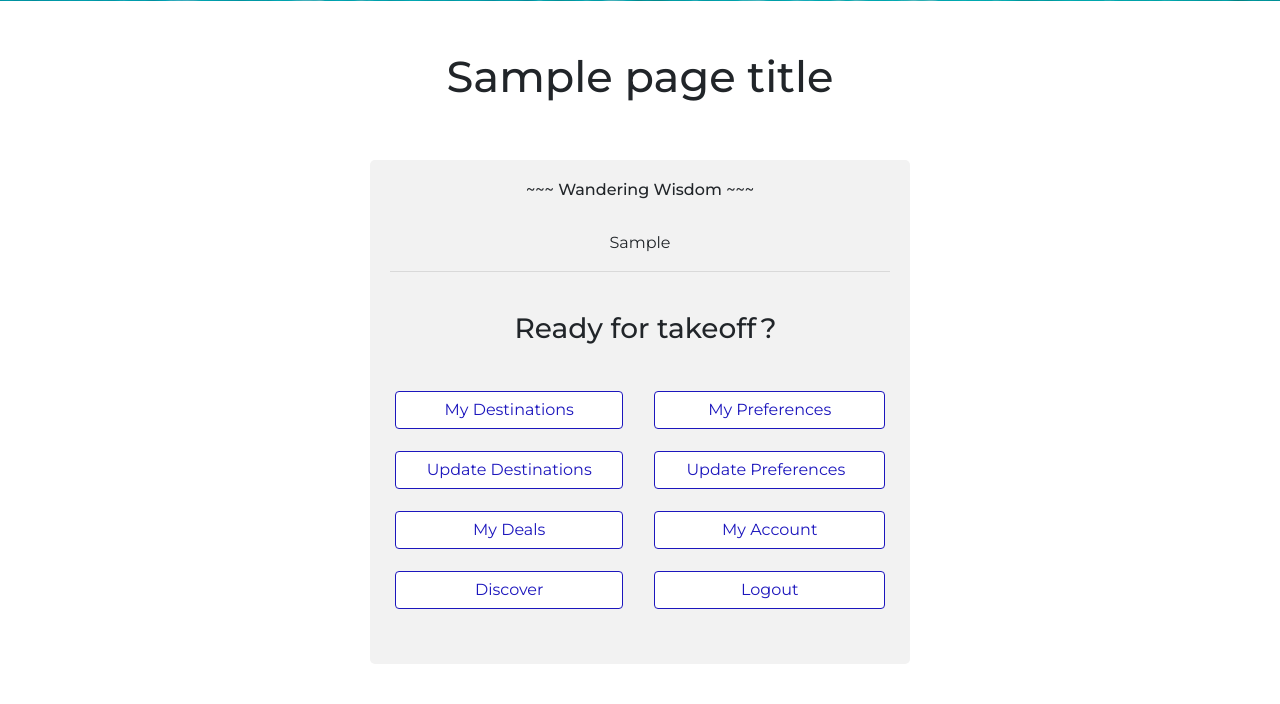
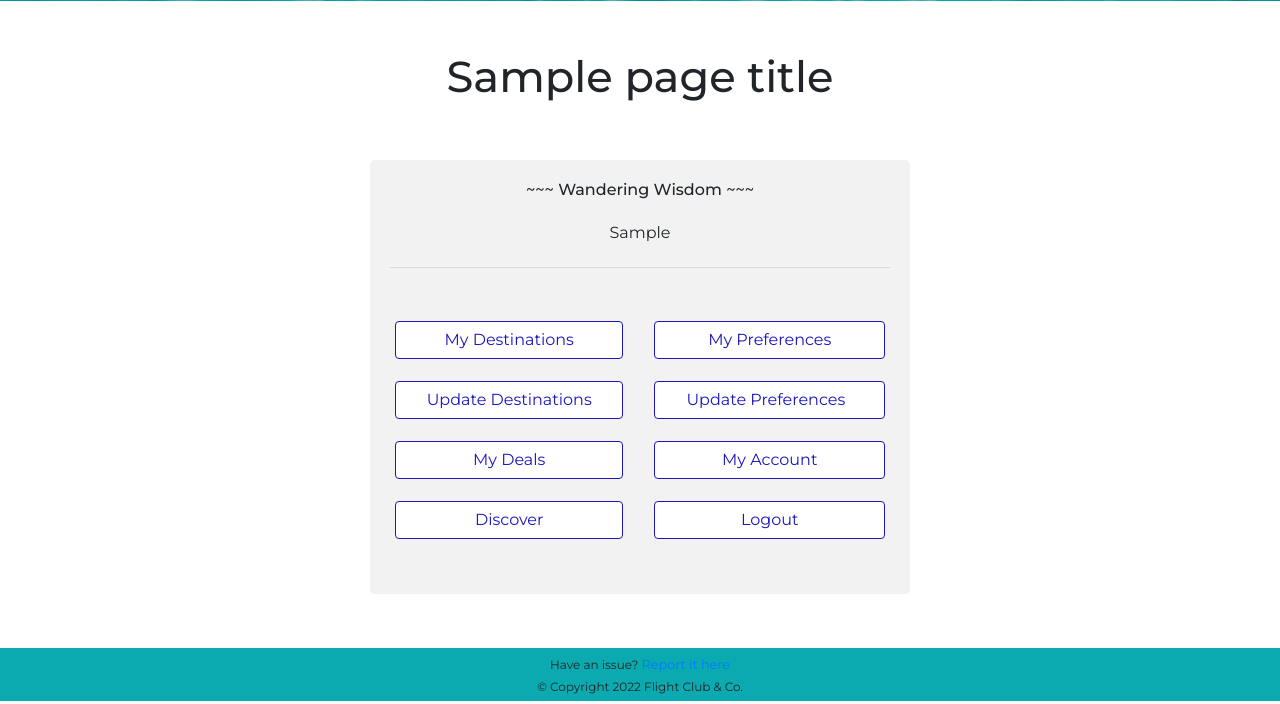
Before and after one commit to gregh13/Flight-Club, a Flask app: template templates/user_home.html in a window 1280 px wide. Shown: the part 99-803 px from the top of the page. Run offline with Flask 2, Linux system fonts and the light colour scheme; the template is opened without the code that fills it: most values are stand-ins (such as "Sample title", 1, 10 or a date in 2020); some libraries are stand-ins or nearby versions.

Commit message:
test no title above button table

```diff
--- a/templates/user_home.html
+++ b/templates/user_home.html
@@ -10,16 +10,15 @@
 
 
           <h6>~~~ Wandering Wisdom ~~~</h6>
-            <br>
-            <p>{{ travel_quote }}</p>
+            <p style="margin: 22px 0px 22px">{{ travel_quote }}</p>
 
                       <hr>
           <br>
 
 
 
-<h3><span style="padding-right: 11px;"></span>Ready for takeoff<span style="padding: 2.2px;"></span>?</h3>
-            <br>
+<!--<h3><span style="padding-right: 11px;"></span>Ready for takeoff<span style="padding: 2.2px;"></span>?</h3>-->
+<!--            <br>-->
 <table style="width: 100%;">
     <thead>
     <td></td>
```
